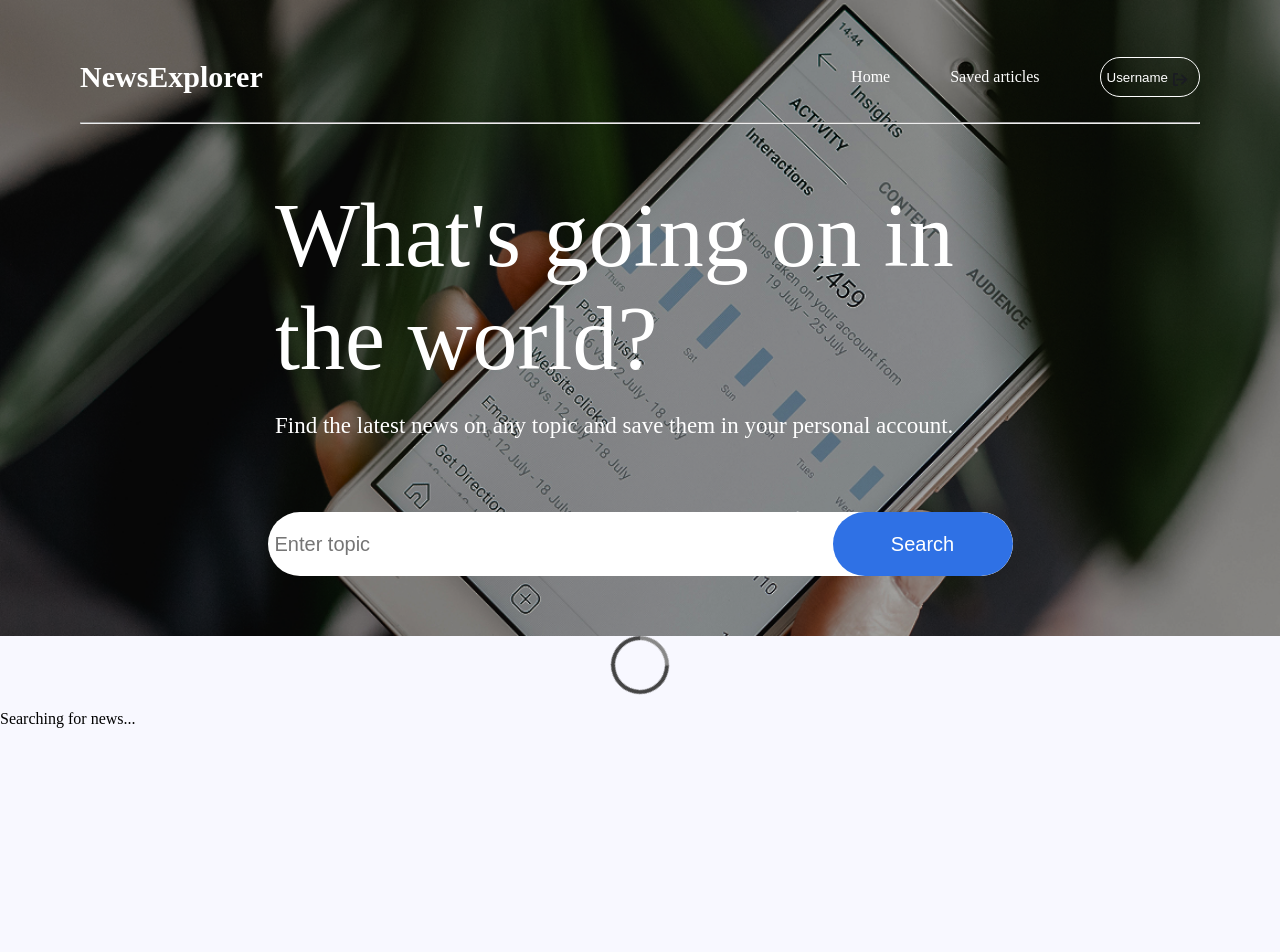
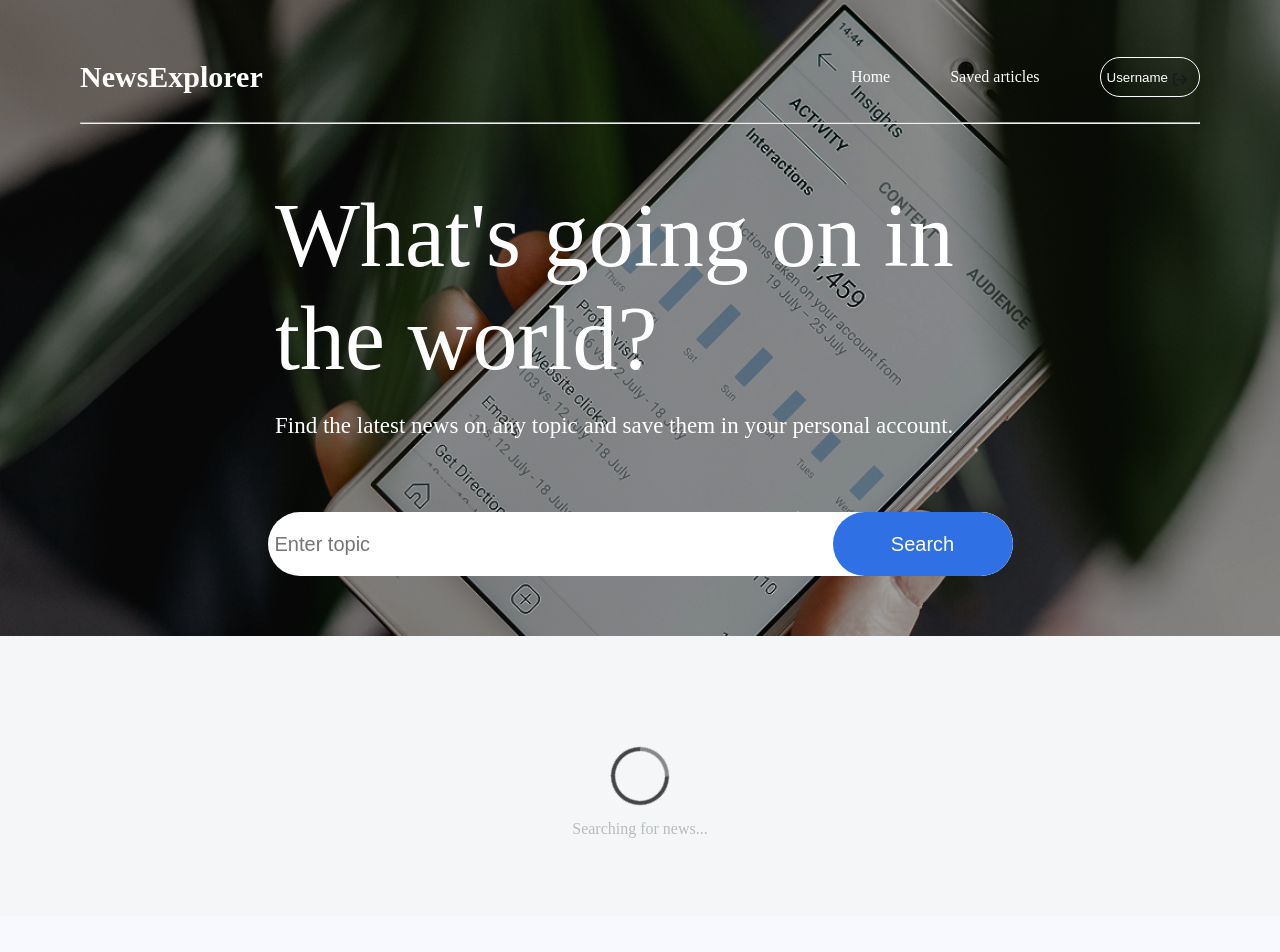
Before and after one commit to dafPineda/project-NewsExplorer-frontend, a React (Vite) app: page / in a window 1280 px wide. Shown: the top 952 px of the page. Built offline with nearby package versions, Linux system fonts and the light colour scheme.

Commit message:
Style: Add style for preloader form

```diff
--- a/src/blocks/newsCardList.css
+++ b/src/blocks/newsCardList.css
@@ -33,10 +33,16 @@
     color:#B6BCBF;
     margin: 0;
     width: 220px;
+    position:relative
 }
 
 .preloader{
-    height: 370px;
+    height: 280px;
+    display: flex;
+    flex-direction: column;
+    justify-content: center;
+    align-items: center;
+    background-color: #F5F6F7;
 }
 .preloader-circle {
     overflow: hidden;
@@ -45,20 +51,15 @@
 	height: 50px;
 	border: 4px solid #444;
 	border-bottom-color: #888;
-
 	border-radius: 50%;
-
-	/* position: absolute;
-	top: 0;
-	left: 0;
-	right: 0;
-	bottom: 0; */
 	margin: auto;
 
 	animation: spin .75s infinite linear;
 }
 .preloader-text{
-
+    position: absolute;
+    top: 804px;
+    color: #B6BCBF;
 }
 @keyframes spin {
 	100% {
```
